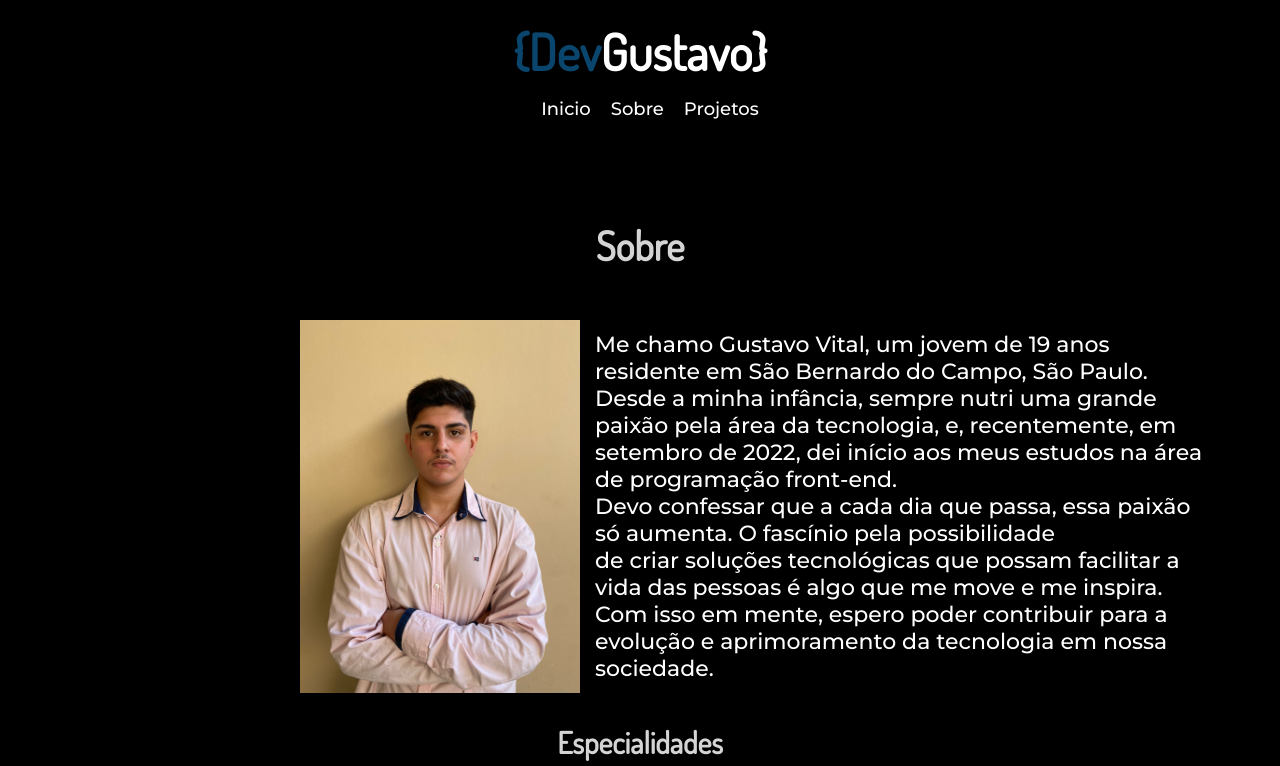
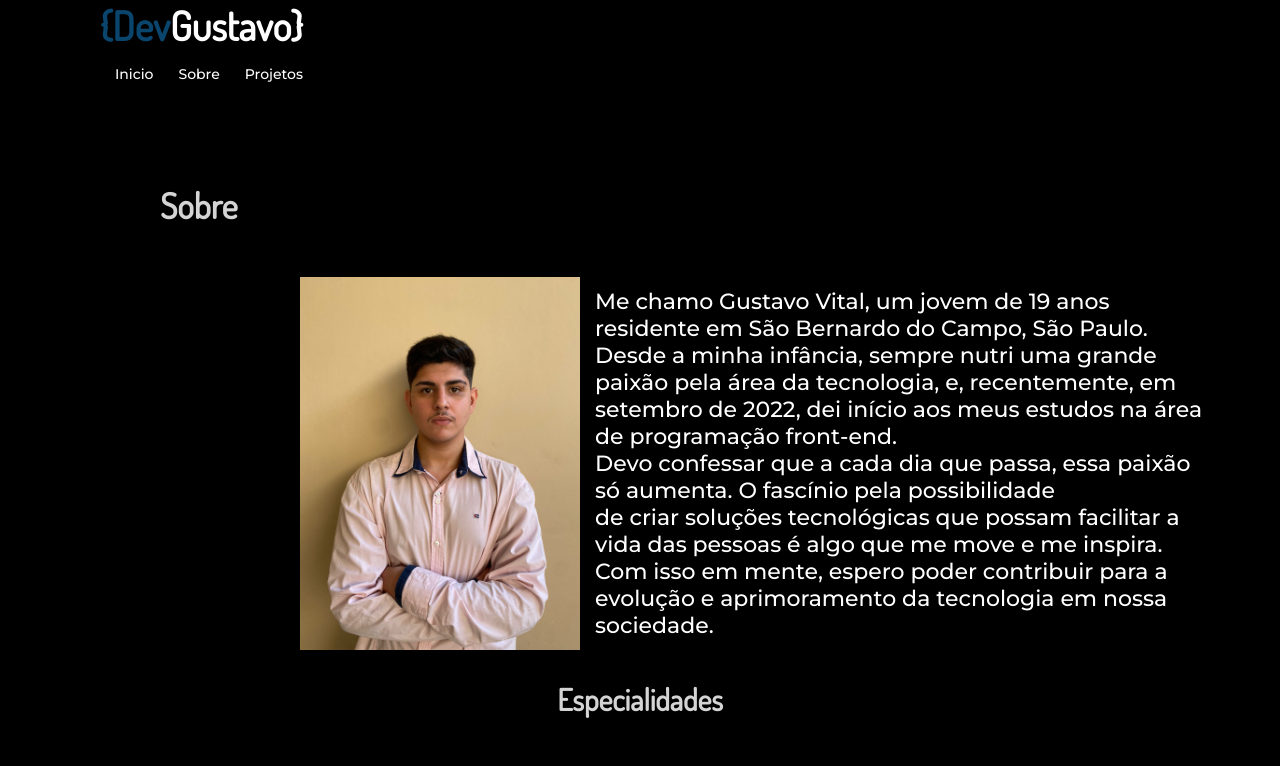
Before and after one commit to GustavoVitalSoatto/portfolioV1, a plain HTML site: page quemsoueu.html in a window 1280 px wide. Shown: the top 766 px of the page. Drawn offline with nearby package versions, Linux system fonts and the light colour scheme.

Commit message:
portfolioV3

```diff
--- a/quemsoueu.css
+++ b/quemsoueu.css
@@ -124,3 +124,40 @@ h1 {
   font-size: 40px;
   text-align: center;
 }
+
+@media (min-width:768px) {
+  .header-title {
+    justify-content: flex-start;
+    display: flex;
+    margin: 0 100px;
+    font-size: 40px;
+  }
+
+  .header__nav {
+    display: flex;
+    justify-content: flex-start;
+  }
+
+  nav {
+    margin-right: 150px;
+  }
+
+  .header__nav-item {
+    text-align: center;
+    font-size: 14px;
+    margin: 0 10px;
+    margin-left: 15px;
+  }
+
+  .title-sobre{
+    display: flex;
+    justify-content: flex-start;
+    margin: 0 160px;
+    font-size: 35px;
+  }
+
+  .img-quemsoueu {
+
+
+  }
+}
```
